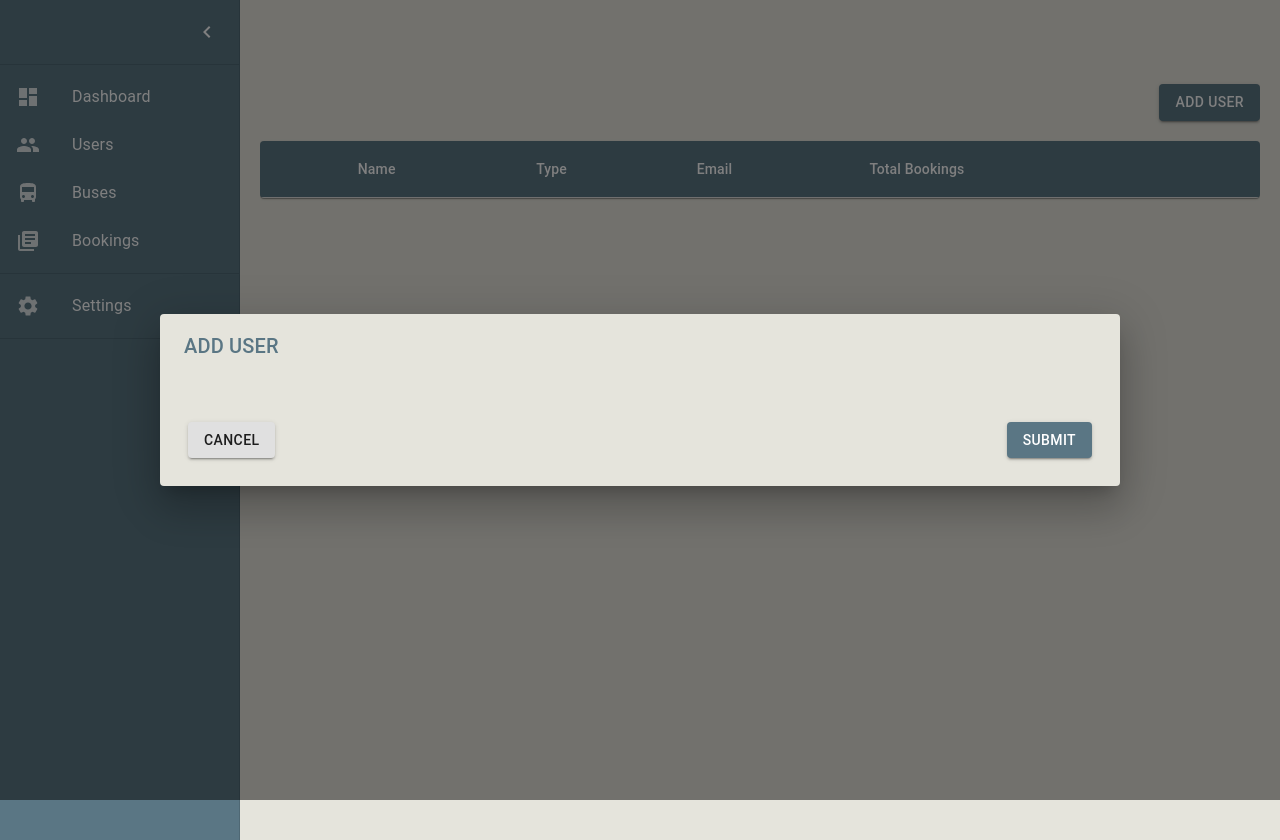
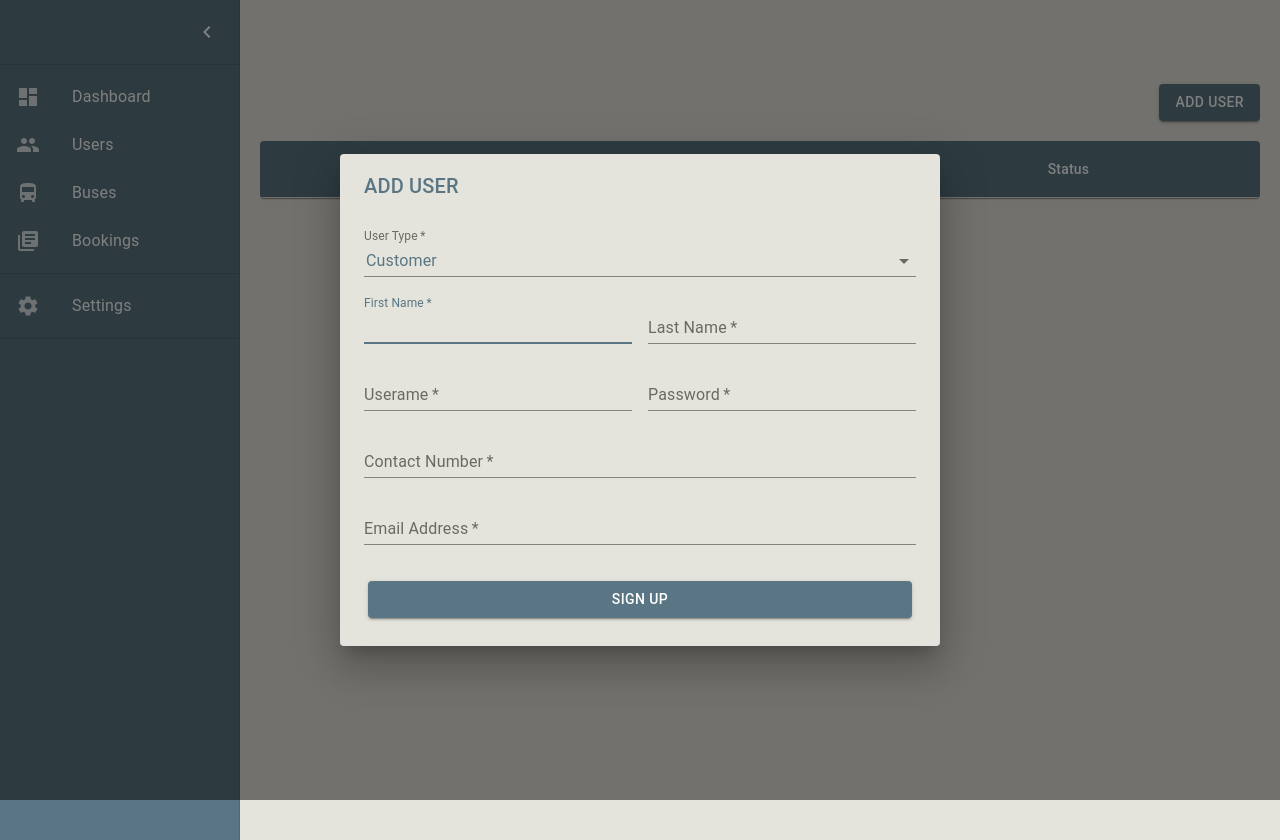
Before and after one commit to Sonika-gupta/bus-agency, a React (Create React App) app: page /users in a window 1280 px wide. Both pictures are taken after a click on the button "ADD USER". Built offline with nearby package versions, Linux system fonts and the light colour scheme.

Commit message:
Add Users Table + Form

```diff
--- a/src/components/List.js
+++ b/src/components/List.js
@@ -69,7 +69,9 @@ export default function List ({ rows, columns, onEdit, onDelete }) {
                   align={column.align}
                   key={column.key}
                 >
-                  {column.valueGetter
+                  {column.render
+                    ? column.render(row)
+                    : column.valueGetter
                     ? column.valueGetter(row[column.key])
                     : row[column.key]}
                 </TableCell>
--- /dev/null
+++ b/src/components/UserForm.js
@@ -0,0 +1,108 @@
+import { useReducer } from 'react'
+import { Grid, MenuItem, TextField } from '@material-ui/core'
+import { initUser, userType } from '../values'
+
+export default function UserForm ({ editUser, handleSubmit }) {
+  const [user, setUser] = useReducer(
+    (user, newValue) => ({ ...user, ...newValue }),
+    editUser?.id ? editUser : initUser
+  )
+
+  console.log('User', user)
+  function handleChange (e) {
+    console.log(e.target.name, e.target.value)
+    setUser({ [e.target.name]: e.target.value })
+  }
+
+  return (
+    <form
+      id='UserForm'
+      onSubmit={e => handleSubmit(e, user)}
+      onChange={handleChange}
+    >
+      <Grid container spacing={2}>
+        <Grid item xs={12}>
+          <TextField
+            select
+            name='type'
+            label='User Type'
+            value={user.type}
+            onChange={handleChange}
+            required
+            fullWidth
+            style={{ textTransform: 'capitalize' }}
+          >
+            {userType.map((type, i) => (
+              <MenuItem
+                value={type}
+                key={i}
+                style={{ textTransform: 'capitalize' }}
+              >
+                {type}
+              </MenuItem>
+            ))}
+          </TextField>
+        </Grid>
+        <Grid item xs={12} sm={6}>
+          <TextField
+            value={user.fname}
+            name='firstName'
+            label='First Name'
+            required
+            fullWidth
+            autoFocus
+            autoComplete='fname'
+          />
+        </Grid>
+        <Grid item xs={12} sm={6}>
+          <TextField
+            value={user.lname}
+            name='lastName'
+            label='Last Name'
+            required
+            fullWidth
+            autoComplete='lname'
+          />
+        </Grid>
+        <Grid item xs={12} sm={6}>
+          <TextField
+            value={user.username}
+            name='username'
+            label='Userame'
+            required
+            fullWidth
+          />
+        </Grid>
+        <Grid item xs={12} sm={6}>
+          <TextField
+            value={user.password}
+            name='password'
+            label='Password'
+            required
+            fullWidth
+          />
+        </Grid>
+        <Grid item xs={12}>
+          <TextField
+            value={user.contact}
+            name='username'
+            label='Contact Number'
+            required
+            fullWidth
+          />
+        </Grid>
+        <Grid item xs={12}>
+          <TextField
+            value={user.email}
+            required
+            fullWidth
+            id='email'
+            label='Email Address'
+            name='email'
+            autoComplete='email'
+          />
+        </Grid>
+      </Grid>
+    </form>
+  )
+}
--- a/src/components/Users.js
+++ b/src/components/Users.js
@@ -9,7 +9,7 @@ import {
   makeStyles
 } from '@material-ui/core'
 import List from './List'
-// import UserForm from './UserForm'
+import UserForm from './UserForm'
 // import { userApi as api } from '../api'
 
 const useStyles = makeStyles(theme => ({
@@ -32,10 +32,21 @@ const useStyles = makeStyles(theme => ({
 }))
 
 const columns = [
-  { key: 'username', title: 'Name' },
   { key: 'type', title: 'Type' },
+  { key: 'username', title: 'Username' },
+  {
+    key: 'name',
+    title: 'Full Name',
+    render: user => `${user.fname} ${user.lname}`
+  },
   { key: 'email', title: 'Email' },
-  { key: 'bookings', title: 'Total Bookings' }
+  {
+    key: 'status',
+    title: 'Status',
+    render: user =>
+      user.isActive ? 'Active' : `Last Active on ${user.lastActive}`
+  }
+  // { key: 'bookings', title: 'Total Bookings' }
 ]
 
 export default function Users () {
@@ -44,9 +55,9 @@ export default function Users () {
   const [action, setAction] = useState('add')
   const classes = useStyles()
 
-  /* async function handleSubmit (e, user) {
+  async function handleSubmit (e, user) {
     e.preventDefault()
-    try {
+    /* try {
       const newUser = await api.addUser(user)
       setUsers([...users, newUser])
       window.alert(`Bus Added with id ${newUser.id}`)
@@ -55,8 +66,10 @@ export default function Users () {
     } catch (err) {
       console.log(JSON.stringify(err))
       window.alert(JSON.stringify(err).message)
-    }
+    } */
+    console.log(user)
   }
+  /*
   console.log(users)
   useEffect(() => {
     ;(async () => {
@@ -84,24 +97,21 @@ export default function Users () {
         open={open}
         onClose={() => setOpen(false)}
         fullWidth
-        maxWidth='md'
         classes={{ paper: classes.form }}
       >
         <DialogTitle>{action.toUpperCase()} USER</DialogTitle>
         <DialogContent className={classes.dialogContent}>
-          {/* <UserForm handleSubmit={handleSubmit} /> */}
+          <UserForm handleSubmit={handleSubmit} />
         </DialogContent>
         <DialogActions className={classes.dialogActions}>
-          <Button variant='contained' onClick={() => setOpen(false)}>
-            Cancel
-          </Button>
           <Button
             variant='contained'
             color='primary'
             type='submit'
+            fullWidth
             form='userForm'
           >
-            Submit
+            Sign Up
           </Button>
         </DialogActions>
       </Dialog>
--- a/src/values.js
+++ b/src/values.js
@@ -47,4 +47,18 @@ const amenities = [
   'live tracking'
 ]
 
-export { initBus, busType, busChartType, days, amenities }
+const initUser = {
+  type: 'customer',
+  fname: '',
+  lname: '',
+  username: '',
+  email: '',
+  password: '',
+  contact: '',
+  staus: 'active',
+  lastActive: ''
+}
+
+const userType = ['admin', 'agent', 'customer']
+
+export { initBus, busType, busChartType, days, amenities, initUser, userType }
```
